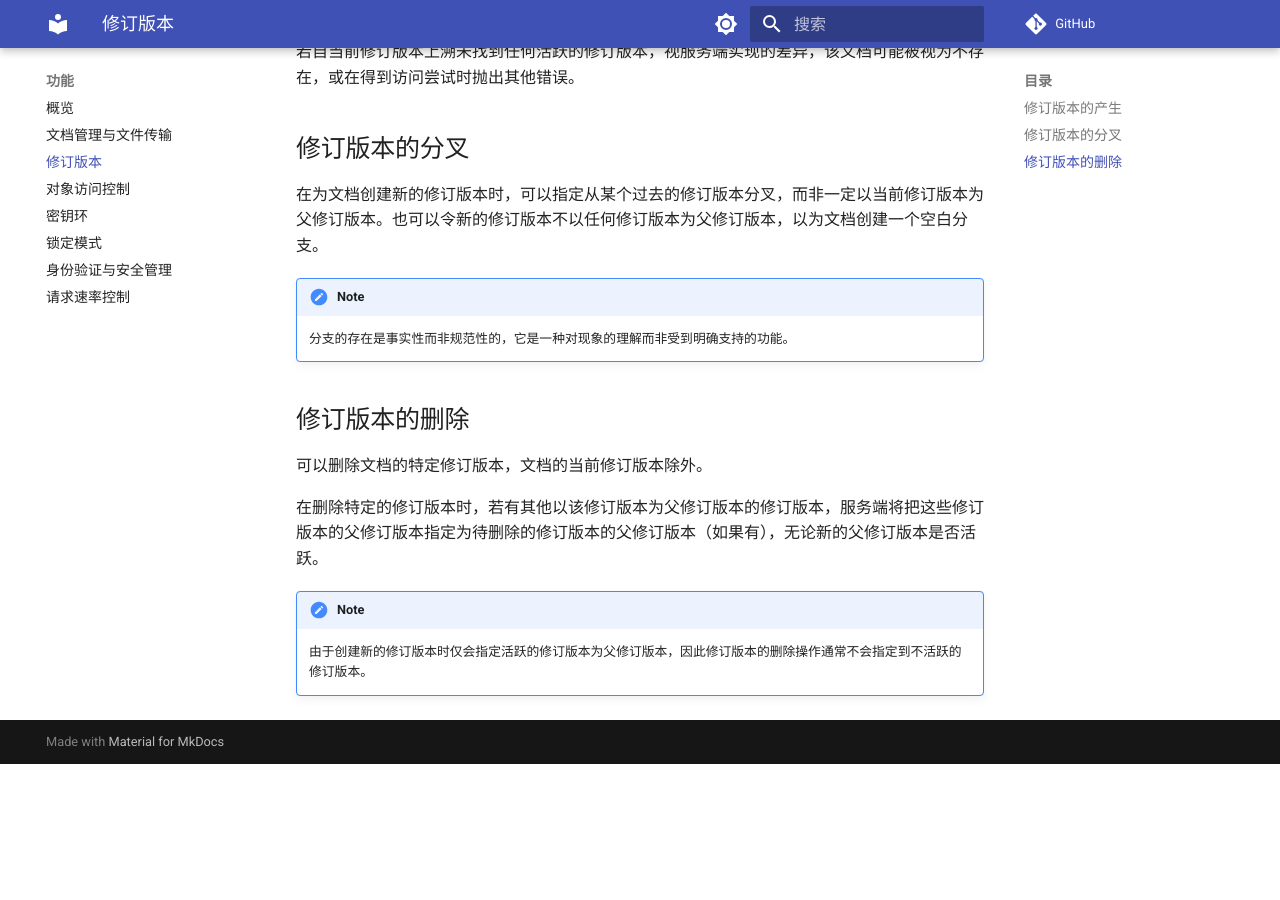
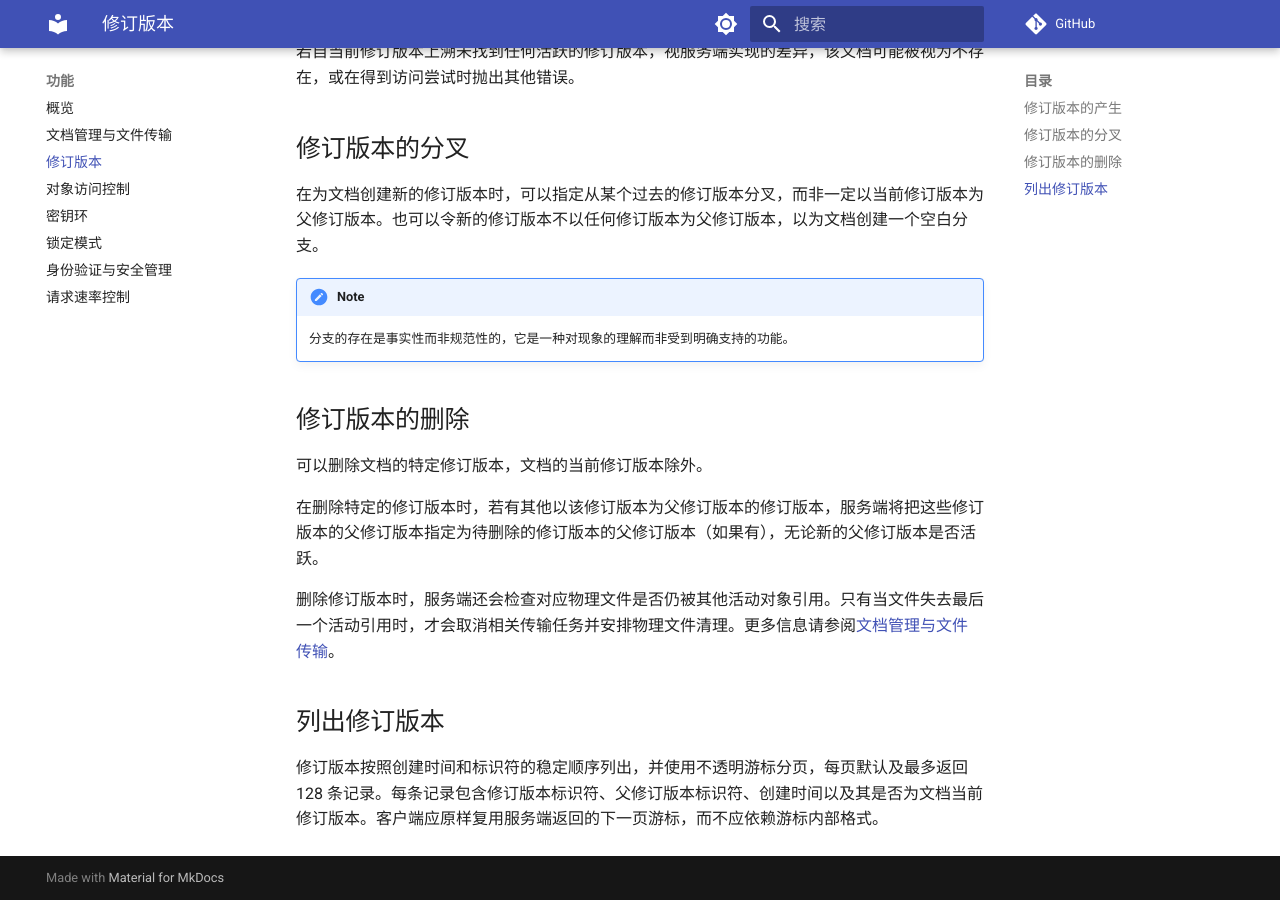
Before and after one commit to Creeper19472/cfms_server_doc, an MkDocs documentation site: the page built from docs/features/revisions.md, in a window 1280 px wide and 900 px high, scrolled down 516 px. Built offline with MkDocs 1.6.1 and Material for MkDocs 9.7.7, drawn with Linux system fonts in a browser that asks for light colours; comment, search, counter and statistics services are not loaded; before the commit the page ends 1280 px from its top, so only the background shows below that.

Commit message:
docs: correct stale feature details

```diff
--- a/docs/features/revisions.md
+++ b/docs/features/revisions.md
@@ -23,5 +23,8 @@
 
 在删除特定的修订版本时，若有其他以该修订版本为父修订版本的修订版本，服务端将把这些修订版本的父修订版本指定为待删除的修订版本的父修订版本（如果有），无论新的父修订版本是否活跃。
 
-!!! note
-    由于创建新的修订版本时仅会指定活跃的修订版本为父修订版本，因此修订版本的删除操作通常不会指定到不活跃的修订版本。
+删除修订版本时，服务端还会检查对应物理文件是否仍被其他活动对象引用。只有当文件失去最后一个活动引用时，才会取消相关传输任务并安排物理文件清理。更多信息请参阅[文档管理与文件传输](document-management.md#file-references-and-cancellation)。
+
+## 列出修订版本
+
+修订版本按照创建时间和标识符的稳定顺序列出，并使用不透明游标分页，每页默认及最多返回 128 条记录。每条记录包含修订版本标识符、父修订版本标识符、创建时间以及其是否为文档当前修订版本。客户端应原样复用服务端返回的下一页游标，而不应依赖游标内部格式。
```
Also changed, not shown: docs/features/document-management.md (+1 -1 lines), docs/features/keyrings.md (+3 -1 lines), docs/getting-started.md (+1 -3 lines), docs/index.md (+2 -4 lines).
